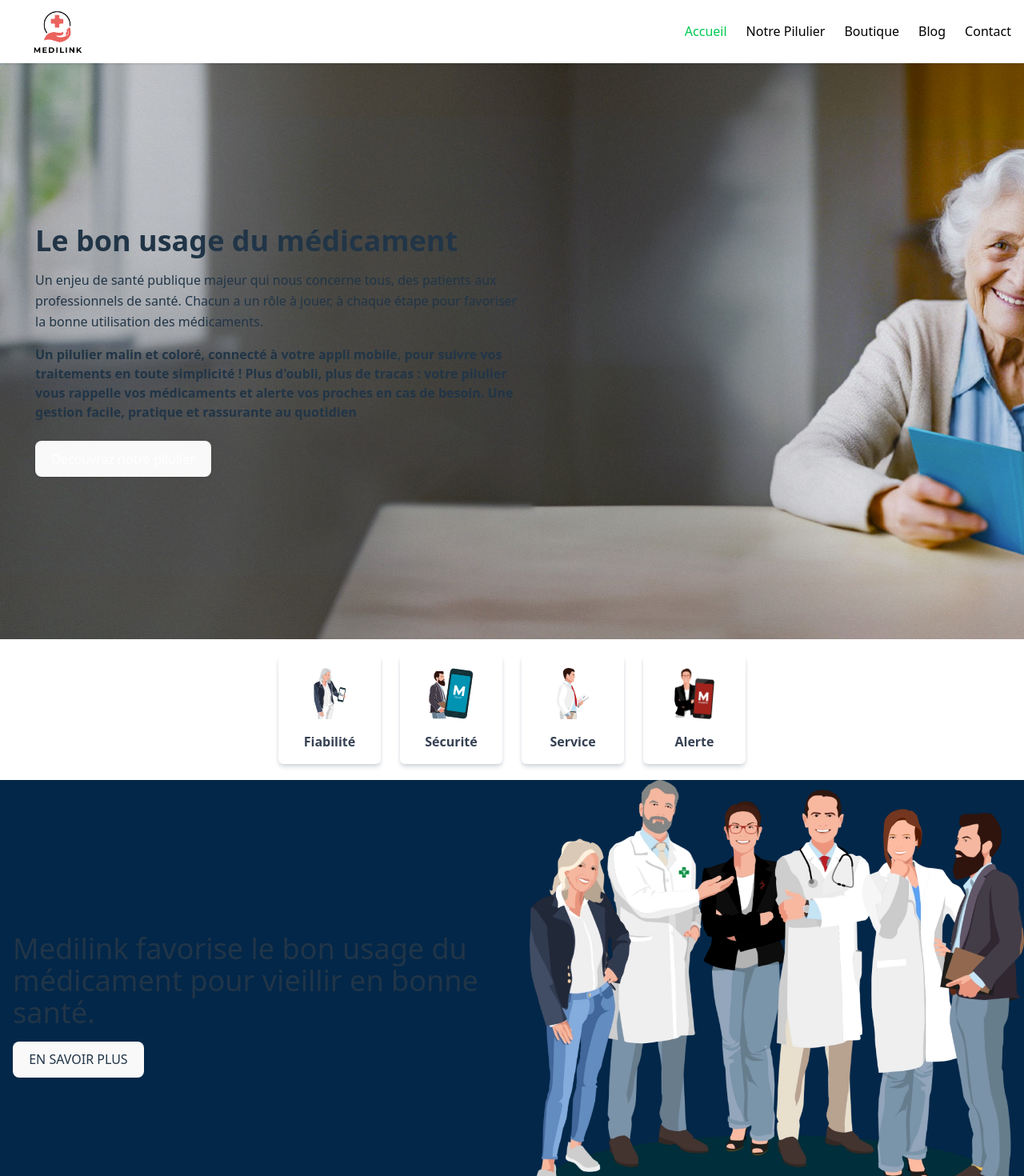
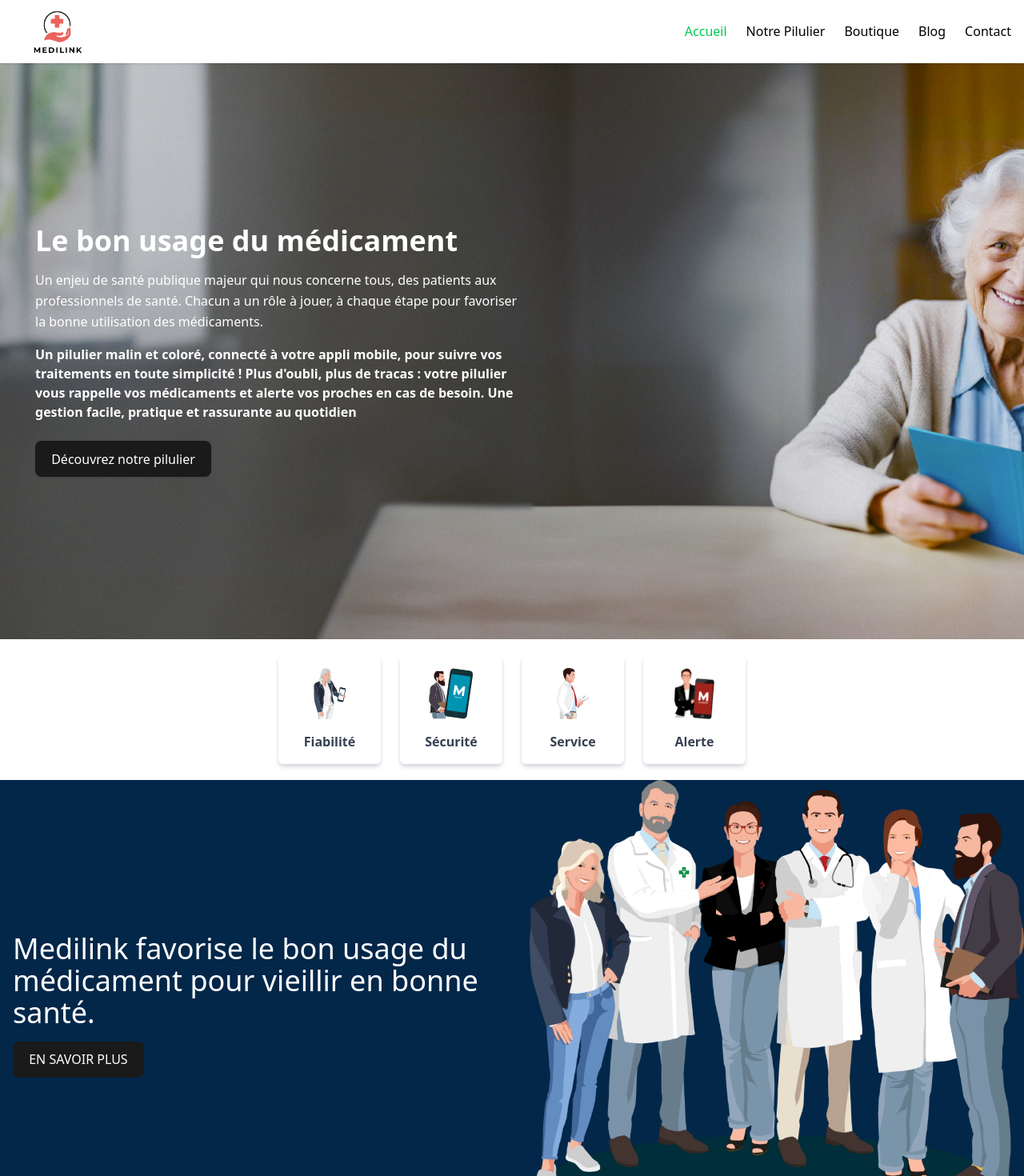
Before and after one commit to steeven-louk/medilink, a React (Vite) app: page / in a window 1280 px wide. Shown: the top 1470 px of the page at 80% size. Built offline with nearby package versions, Linux system fonts and the light colour scheme.

Commit message:
modification du style du button et text

```diff
--- a/src/components/heros.jsx
+++ b/src/components/heros.jsx
@@ -3,7 +3,7 @@ import React from 'react'
 const Heros = () => {
   return (
     <header className='header_component'>
-       <div className="container md:ml-7 px-4 flex flex-col justify-center items-start h-full md:w-[40rem]">
+       <div className="container text-white md:ml-7 px-4 flex flex-col justify-center items-start h-full md:w-[40rem]">
         <h2 className="text-xl md:text-4xl font-bold ">
           Le bon usage du médicament
         </h2>
--- a/src/index.css
+++ b/src/index.css
@@ -45,6 +45,7 @@ button {
   background-color: #1a1a1a;
   cursor: pointer;
   transition: border-color 0.25s;
+  color: #fff;
 }
 button:hover {
   border-color: #646cff;
@@ -59,12 +60,12 @@ button:focus-visible {
     color: #213547;
     background-color: #ffffff;
   }
-  a:hover {
+  /* a:hover {
     color: #747bff;
-  }
-  button {
+  } */
+  /* button {
     background-color: #f9f9f9;
-  }
+  } */
 }
 .header_component{
   background: url("./assets/hero-big-color.jpg") no-repeat;
--- a/src/pages/acceuil/acceuil.jsx
+++ b/src/pages/acceuil/acceuil.jsx
@@ -44,8 +44,8 @@ const Acceuil = () => {
 <section className='bg-[#032749] my-5'>
   <div className='flex flex-wrap container mx-auto '>
   <div className=' flex-1 p-4 my-auto'>
-    <h2 className='text-2xl md:text-4xl'>Medilink favorise le bon usage du médicament pour vieillir en bonne santé.</h2>
-    <a href="/notrePilulier"><button className='uppercase mt-4'>en savoir plus</button></a>
+    <h2 className='text-2xl md:text-4xl text-white'>Medilink favorise le bon usage du médicament pour vieillir en bonne santé.</h2>
+    <a href="/notrePilulier"><button className='uppercase mt-4 text-white'>en savoir plus</button></a>
   </div>
   <div className='md:flex-1'>
     <img src="/assets/groupe-medissimo.png" className='w-full objecr-cover' alt="groupe medissimo" />
```
